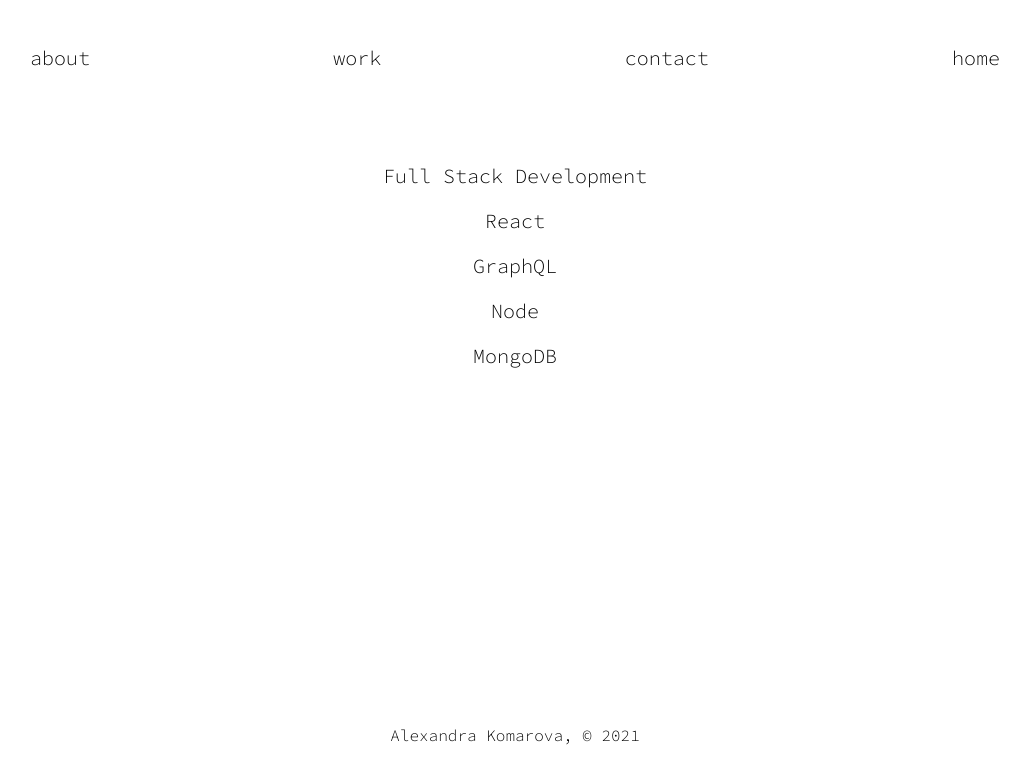
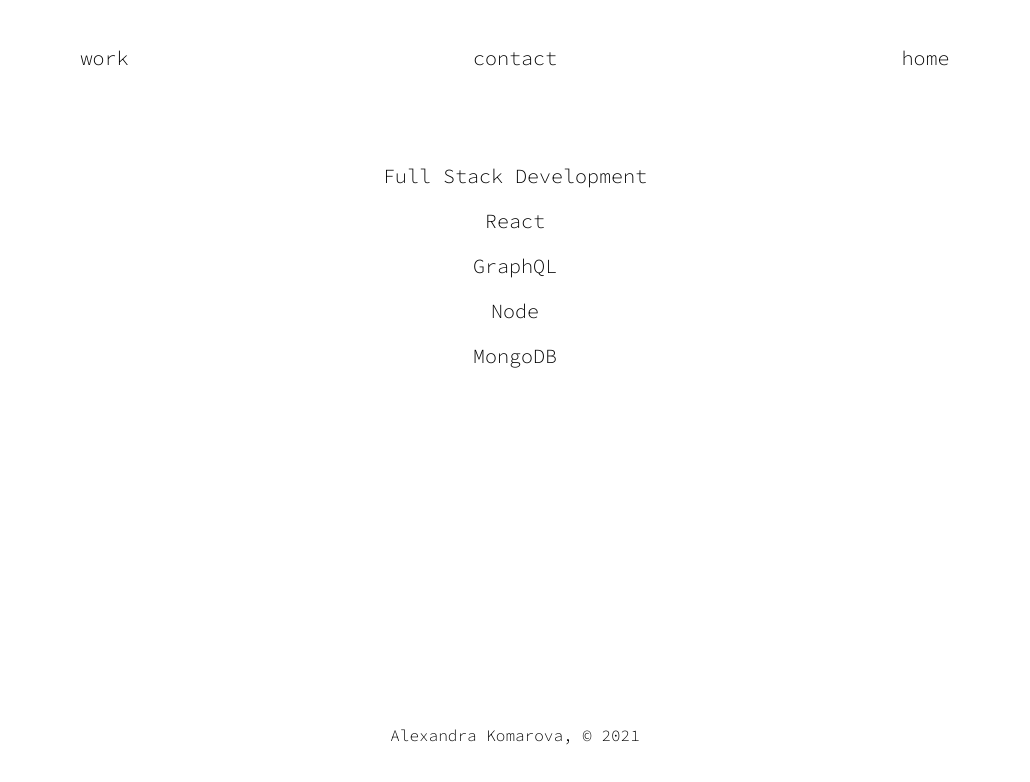
Before and after one commit to AlexandraKomarova/portfolio, a Gatsby site: page / in a window 1280 px wide. Shown: the whole page, without its empty margins (125-1155 px from the left). Built offline with nearby package versions, Linux system fonts and the light colour scheme; Gatsby itself is replaced by a stand-in of ours.

Commit message:
updated nav

```diff
--- a/src/components/Nav.js
+++ b/src/components/Nav.js
@@ -5,9 +5,6 @@ import navStyles from './nav.module.css'
 const Nav = () => {
   return (
     <nav>
-      <p>
-        <Link activeClassName={navStyles.activeNavItem} to='/about'>about</Link>
-      </p>
       <p>
         <Link activeClassName={navStyles.activeNavItem} to='/work'>work</Link>
       </p>
```
